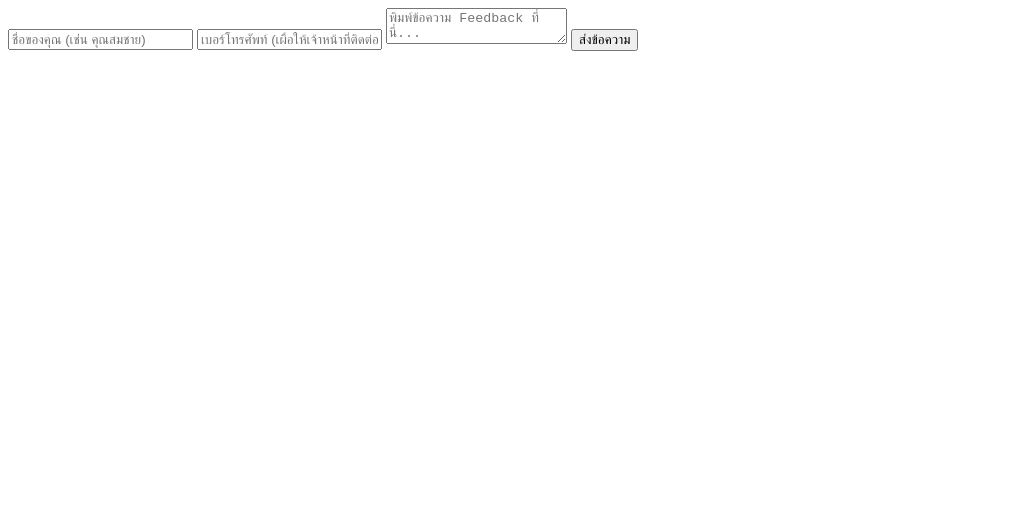
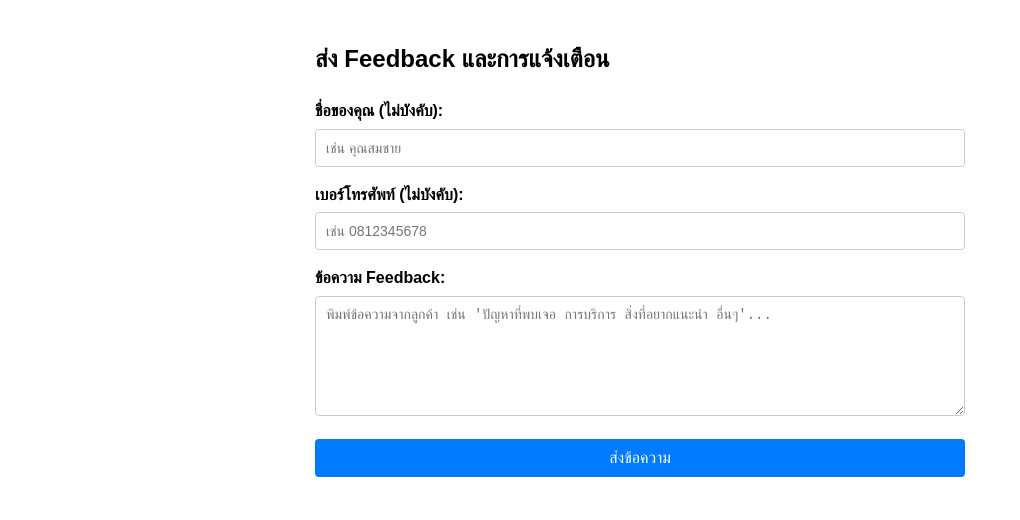
Before and after one commit to ter0821442073-dot/MVP-feedback, a website: page index.html in a window 1280 px wide. Shown: the whole page, without its empty margins (0-1020 px from the left). Drawn offline with Linux system fonts and the light colour scheme.

Commit message:
update code

```diff
--- a/index.html
+++ b/index.html
@@ -1,39 +1,113 @@
-<!-- ช่องกรอกข้อมูลผู้ใช้งาน -->
-<input type="text" id="userName" placeholder="ชื่อของคุณ (เช่น คุณสมชาย)" />
-<input type="tel" id="userPhone" placeholder="เบอร์โทรศัพท์ (เผื่อให้เจ้าหน้าที่ติดต่อกลับ)" />
+<!DOCTYPE html>
+<html lang="th">
+<head>
+    <meta charset="UTF-8">
+    <meta name="viewport" content="width=device-width, initial-scale=1.0">
+    <title>AI Feedback & Sentiment Alert System</title>
+    <style>
+        body { font-family: sans-serif; max-width: 650px; margin: 40px auto; padding: 0 20px; line-height: 1.6; }
+        .form-group { margin-bottom: 15px; }
+        label { font-weight: bold; display: block; margin-bottom: 5px; }
+        input[type="text"], input[type="tel"], textarea {
+            width: 100%; padding: 10px; box-sizing: border-box; font-size: 14px;
+            border: 1px solid #ccc; border-radius: 4px;
+        }
+        textarea { height: 120px; resize: vertical; }
+        button { padding: 10px 20px; background-color: #007bff; color: white; border: none; border-radius: 4px; cursor: pointer; font-size: 16px; width: 100%; }
+        button:hover { background-color: #0056b3; }
+        #result { margin-top: 20px; padding: 15px; border-radius: 6px; background-color: #f8f9fa; border: 1px solid #ddd; display: none; }
+        .badge { display: inline-block; padding: 4px 8px; border-radius: 4px; font-weight: bold; color: white; }
+        .bg-Negative { background-color: #dc3545; }
+        .bg-Neutral { background-color: #ffc107; color: #333; }
+        .bg-Positive { background-color: #28a745; }
+        .alert-box { margin-top: 10px; padding: 10px; background-color: #f8d7da; color: #721c24; border-radius: 4px; border: 1px solid #f5c6cb; font-weight: bold; }
+    </style>
+</head>
+<body>
+    <h2>ส่ง Feedback และการแจ้งเตือน</h2>
 
-<!-- ช่องกรอก Feedback -->
-<textarea id="feedbackText" placeholder="พิมพ์ข้อความ Feedback ที่นี่..."></textarea>
-<button onclick="submitFeedback()">ส่งข้อความ</button>
+    <!-- เพิ่มส่วนกรอกข้อมูลผู้ส่ง -->
+    <div class="form-group">
+        <label for="userName">ชื่อของคุณ (ไม่บังคับ):</label>
+        <input type="text" id="userName" placeholder="เช่น คุณสมชาย">
+    </div>
+
+    <div class="form-group">
+        <label for="userPhone">เบอร์โทรศัพท์ (ไม่บังคับ):</label>
+        <input type="tel" id="userPhone" placeholder="เช่น 0812345678">
+    </div>
+
+    <div class="form-group">
+        <label for="inputText">ข้อความ Feedback:</label>
+        <textarea id="inputText" placeholder="พิมพ์ข้อความจากลูกค้า เช่น 'ปัญหาที่พบเจอ การบริการ สิ่งที่อยากแนะนำ อื่นๆ'..."></textarea>
+    </div>
+
+    <button onclick="sendFeedback()">ส่งข้อความ</button>
+
+    <div id="result"></div>
 
     <script>
-  // โหลดข้อมูลเดิมที่เคยกรอกไว้ให้อัตโนมัติ (ถ้ามี)
-  document.getElementById('userName').value = localStorage.getItem('user_name') || '';
-  document.getElementById('userPhone').value = localStorage.getItem('user_phone') || '';
+        // เมื่อเปิดหน้าเว็บ ดึงข้อมูลชื่อและเบอร์เดิมที่เคยกรอกไว้ให้อัตโนมัติ (ถ้ามี)
+        window.onload = function() {
+            document.getElementById('userName').value = localStorage.getItem('feedback_user_name') || '';
+            document.getElementById('userPhone').value = localStorage.getItem('feedback_user_phone') || '';
+        };
 
-  async function submitFeedback() {
-    const text = document.getElementById('feedbackText').value;
-    const name = document.getElementById('userName').value;
-    const phone = document.getElementById('userPhone').value;
+        async function sendFeedback() {
+            const name = document.getElementById('userName').value.trim();
+            const phone = document.getElementById('userPhone').value.trim();
+            const text = document.getElementById('inputText').value.trim();
+            const resultDiv = document.getElementById('result');
 
-    if (!text) {
-      alert('กรุณากรอกข้อความก่อนส่งครับ');
+            if (!text) return alert('กรุณากรอกข้อความก่อนครับ');
+
+            // บันทึกชื่อและเบอร์ลง LocalStorage เพื่อให้สแกนครั้งต่อไปไม่ต้องกรอกซ้ำ
+            if (name) localStorage.setItem('feedback_user_name', name);
+            if (phone) localStorage.setItem('feedback_user_phone', phone);
+
+            resultDiv.style.display = 'block';
+            resultDiv.innerHTML = 'กำลังวิเคราะห์ข้อความจาก AI...';
+
+            try {
+                const response = await fetch('/api/feedback', {
+                    method: 'POST',
+                    headers: { 'Content-Type': 'application/json' },
+                    body: JSON.stringify({ text, name, phone }) // ส่ง name และ phone ไปที่ Backend
+                });
+
+                const data = await response.json();
+
+                if (data.error) {
+                    resultDiv.innerHTML = `<span style="color:red">${data.error}</span>`;
                     return;
                 }
 
-    // บันทึกชื่อและเบอร์ไว้ในเครื่อง เพื่อใช้ครั้งต่อไปโดยไม่ต้องพิมพ์ซ้ำ
-    localStorage.setItem('user_name', name);
-    localStorage.setItem('user_phone', phone);
+                const res = data.analysis;
+                let alertHtml = '';
 
-    const response = await fetch('/api/feedback', {
-      method: 'POST',
-      headers: { 'Content-Type': 'application/json' },
-      body: JSON.stringify({ text, name, phone })
-    });
+                // แสดงแถบแจ้งเตือนเมื่อมีการส่ง Telegram
+                if (res.sentiment === 'Negative' || res.urgency === 'Critical' || res.urgency === 'High' || res.urgency === 'Medium') {
+                    alertHtml = `<div class="alert-box">🚨 ระบบส่งแจ้งเตือนเข้า Telegram เรียบร้อยแล้ว!</div>`;
+                }
 
-    const result = await response.json();
-    if (result.success) {
-      alert('ส่งข้อมูลเรียบร้อยแล้ว ขอบคุณสำหรับ Feedback ครับ!');
+                resultDiv.innerHTML = `
+                    <h3>ผลการวิเคราะห์</h3>
+                    <p><strong>ผู้ส่งข้อมูล:</strong> ${name || 'ไม่ระบุชื่อ'} (${phone || 'ไม่ระบุเบอร์โทร'})</p>
+                    <p><strong>Sentiment:</strong> <span class="badge bg-${res.sentiment}">${res.sentiment}</span></p>
+                    <p><strong>ระดับความด่วน:</strong> ${res.urgency}</p>
+                    <p><strong>หมวดหมู่:</strong> ${res.category}</p>
+                    <p><strong>สรุปปัญหา:</strong> ${res.summary}</p>
+                    <p><strong>คำแนะนำทีมงาน:</strong> ${res.action_recommendation}</p>
+                    ${alertHtml}
+                `;
+
+                // ล้างช่องข้อความ Feedback ออกหลังส่งสำเร็จ
+                document.getElementById('inputText').value = '';
+
+            } catch (err) {
+                resultDiv.innerHTML = '<span style="color:red">เกิดข้อผิดพลาดในการเชื่อมต่อ</span>';
             }
         }
     </script>
+</body>
+</html>
```
Lines whose indentation alone changed are shown as unchanged.
